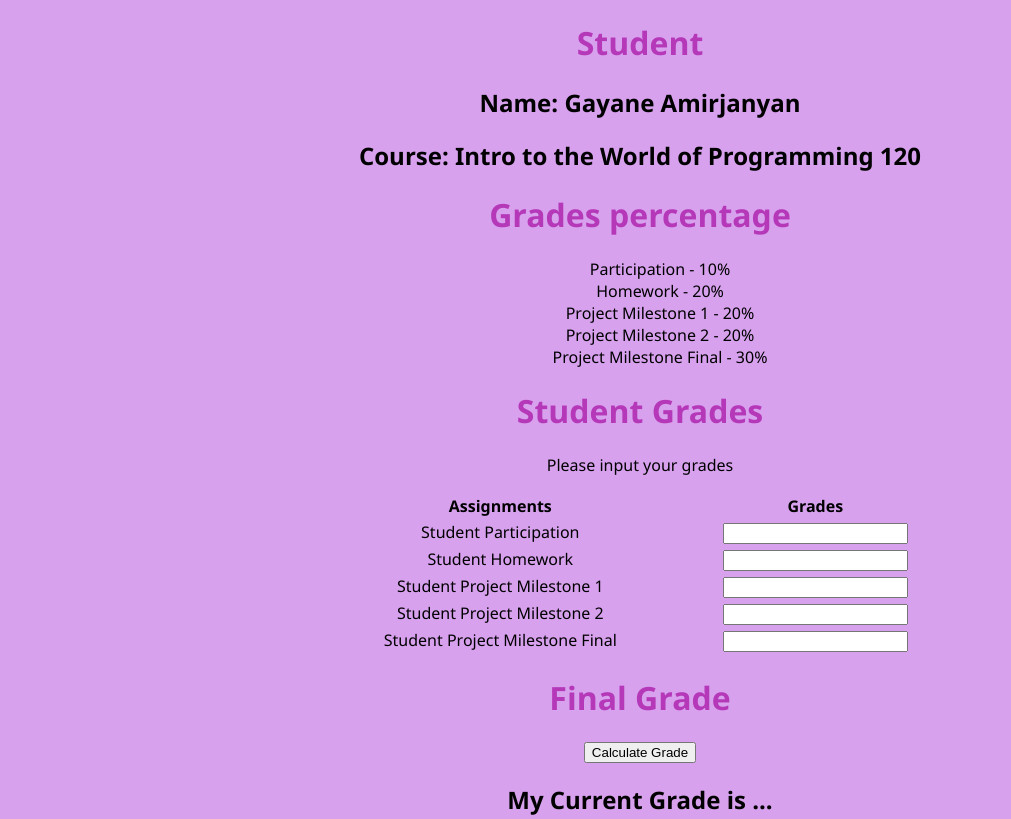
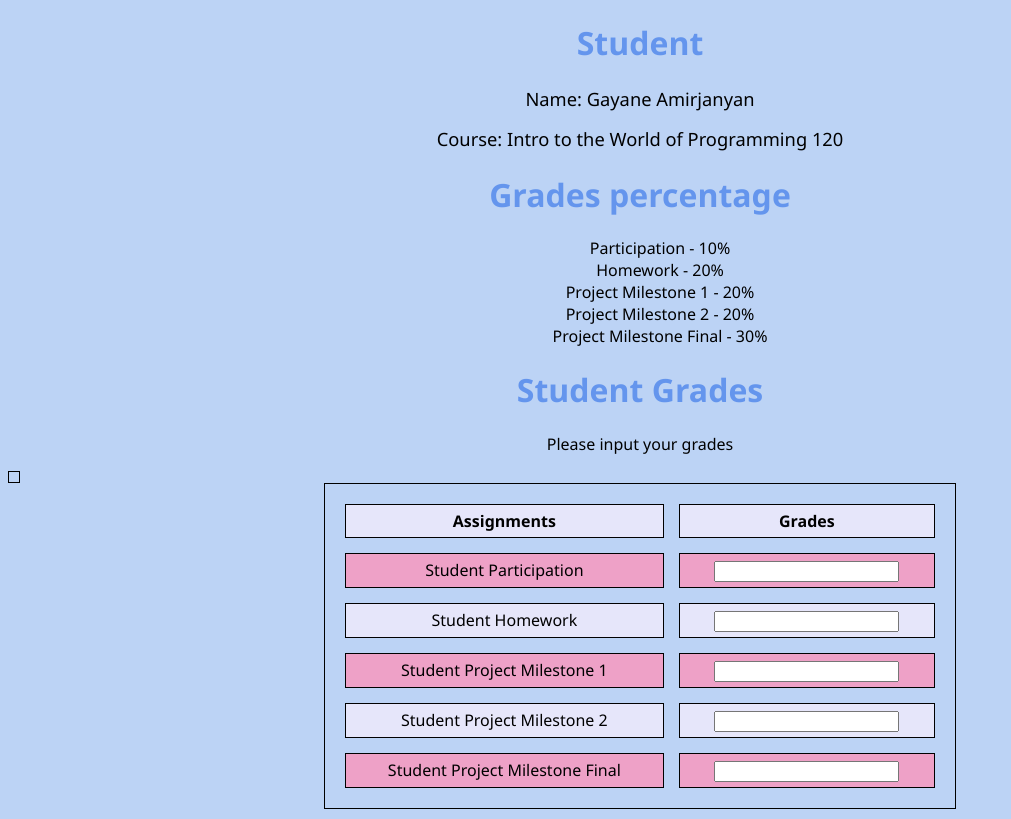
Before and after one commit to Gaya-Amirjanyan/Grade-Calculator-, a plain HTML site: page index.html in a window 1280 px wide. Shown: the top 819 px of the page, without its empty margins (0-1011 px from the left). Drawn offline with Linux system fonts and the light colour scheme.

Commit message:
Update style.css

```diff
--- a/style.css
+++ b/style.css
@@ -1,13 +1,30 @@
 body, html {
-  background-color: rgb(216, 161, 238);
+  background-color: rgb(188, 211, 245);
   text-align: center;
   font-family: 'Segoe UI', Tahoma, Geneva, Verdana, sans-serif
 }
 
 h1 {
-  color: rgb(181, 56, 185);
+  color: cornflowerblue;
 }
 
-h4 {
-  color: rgb(181, 56, 185);
+h2 {
+  font-weight: inherit;
+  font-size: 2ch
 }
+table tr:nth-child(even) {
+  background-color: rgb(238, 161, 199);
+}
+table tr:nth-child(odd) {
+ background-color: lavender;
+}
+table, th, td {
+  border: 1px solid black;
+  padding: 5px;
+}
+table {
+  border-spacing: 15px;
+  }
+tr input:hover {
+  cursor: pointer
+}
```
